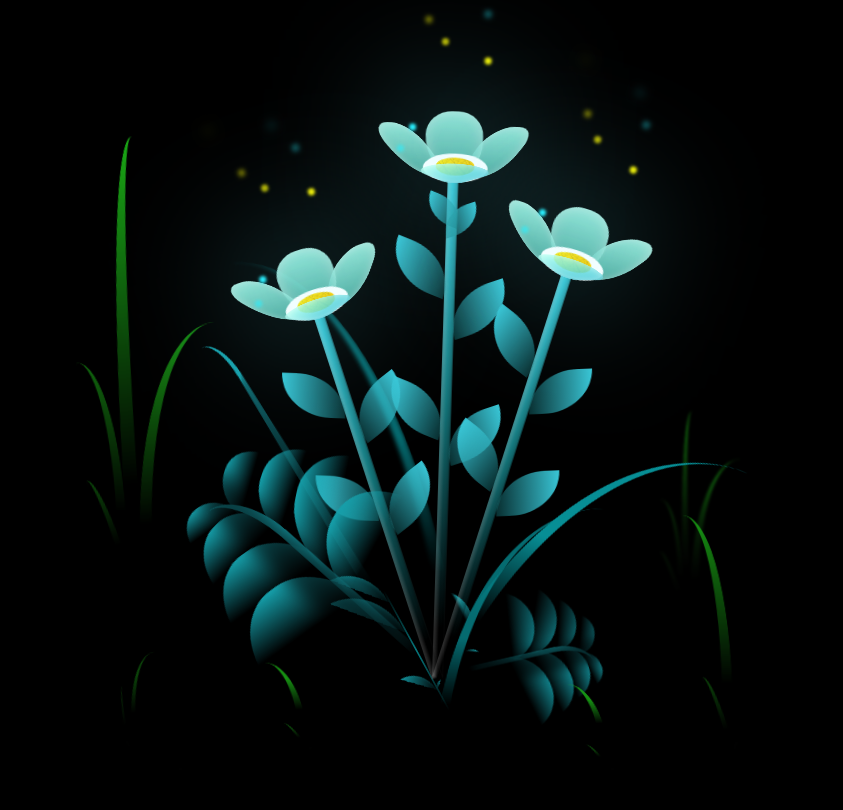
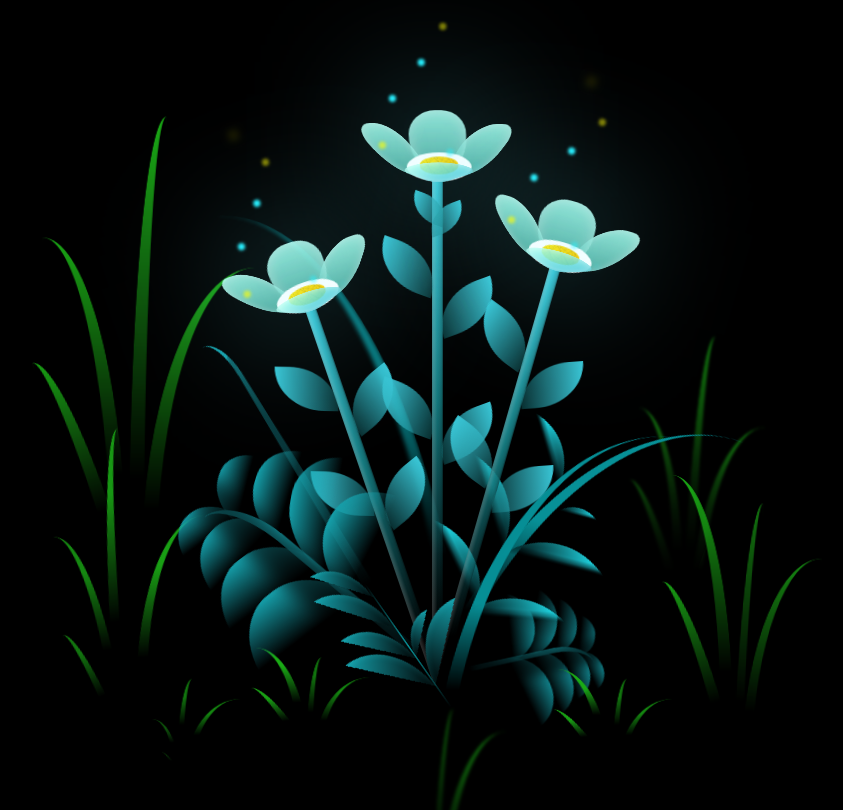
Before and after one commit to Rapa-429/Flowers-for-you, a plain HTML site: page index.html in a window 1280 px wide. Shown: the top 810 px of the page, without its empty margins (208-1051 px from the left). Drawn offline with nearby package versions, Linux system fonts and the light colour scheme; files that its build step writes are made by us from their sources.

Commit message:
Update index.html

```diff
--- a/index.html
+++ b/index.html
@@ -4,11 +4,11 @@
     <meta charset="UTF-8">
     <meta http-equiv="X-UA-Compatible" content="IE=edge">
     <meta name="viewport" content="width=device-width, initial-scale=1.0">
-    <link rel="stylesheet" href="style.css">
-    <script src="main.js" type="text/javascript"></script><title>Flowers</title>
+    <link rel="stylesheet" href="main.css">
+    <link rel="icon" href="flowers.png" type="image/x-icon">
+    <title>flowers</title>
 </head>
-
-<body class="not-loaded">
+<body class="container">
     <div class="night"></div>
     <div class="flowers">
       <div class="flower flower--1">
@@ -306,7 +306,7 @@
         </div>
       </div>
     </div>
-</body>
+
+    <script src="main.js"></script>
+  </body>
 </html>
-<link rel="stylesheet"type="text/css"
-    href="style.css">
```
